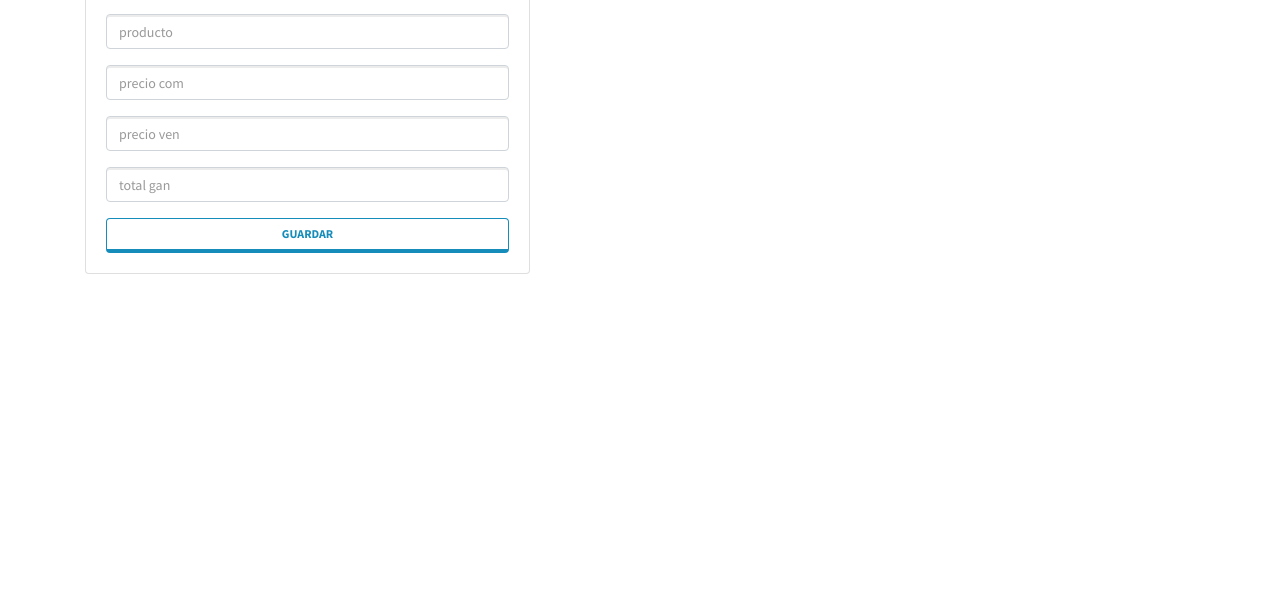
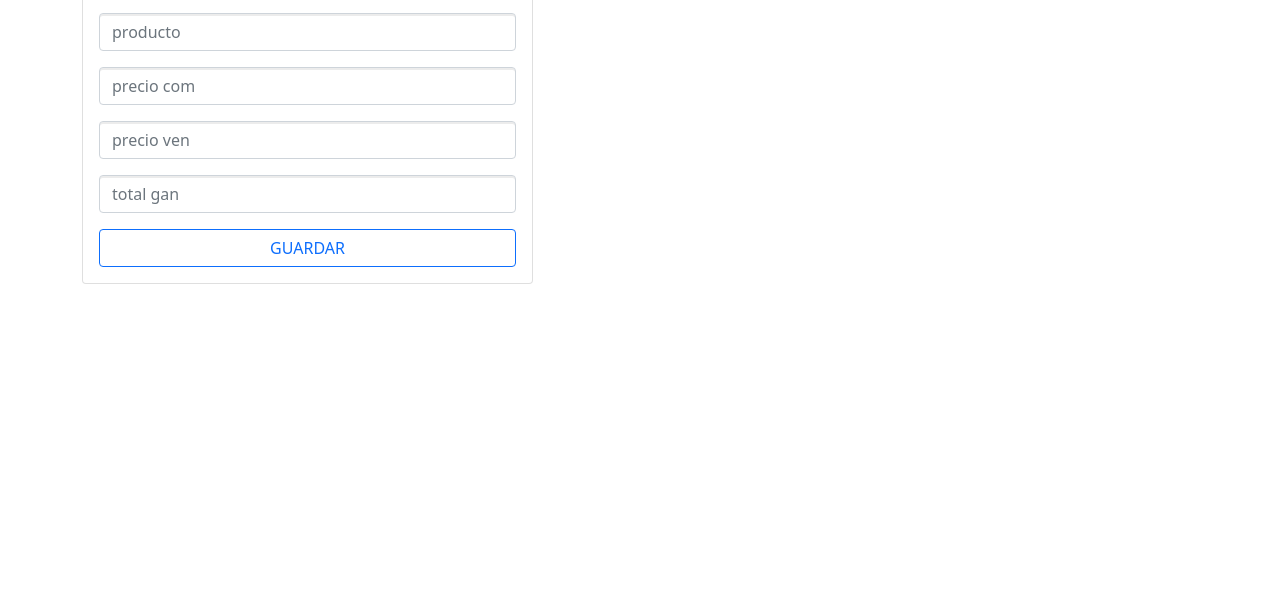
Before and after one commit to INTERPRO-INVESTMENTS/interpro, a plain HTML site: page app interpro web/index.html in a window 1280 px wide. Shown: the part 204-800 px from the top of the page. Drawn offline with nearby package versions, Linux system fonts and the light colour scheme.

Commit message:
Update index.html

```diff
--- a/app interpro web/index.html
+++ b/app interpro web/index.html
@@ -8,6 +8,8 @@
     <title>interpro investment</title>
     <!-- Bootswatch Cosmo Theme -->
     <link rel="stylesheet" href="https://bootswatch.com/4/lumen/bootstrap.min.css">
+    <!-- CSS only -->
+    <link href="https://cdn.jsdelivr.net/npm/bootstrap@5.0.0-beta3/dist/css/bootstrap.min.css" rel="stylesheet" integrity="sha384-eOJMYsd53ii+scO/bJGFsiCZc+5NDVN2yr8+0RDqr0Ql0h+rP48ckxlpbzKgwra6" crossorigin="anonymous">
 
     <!-- Custom CSS -->
     <link rel="stylesheet" href="App.css">
```
